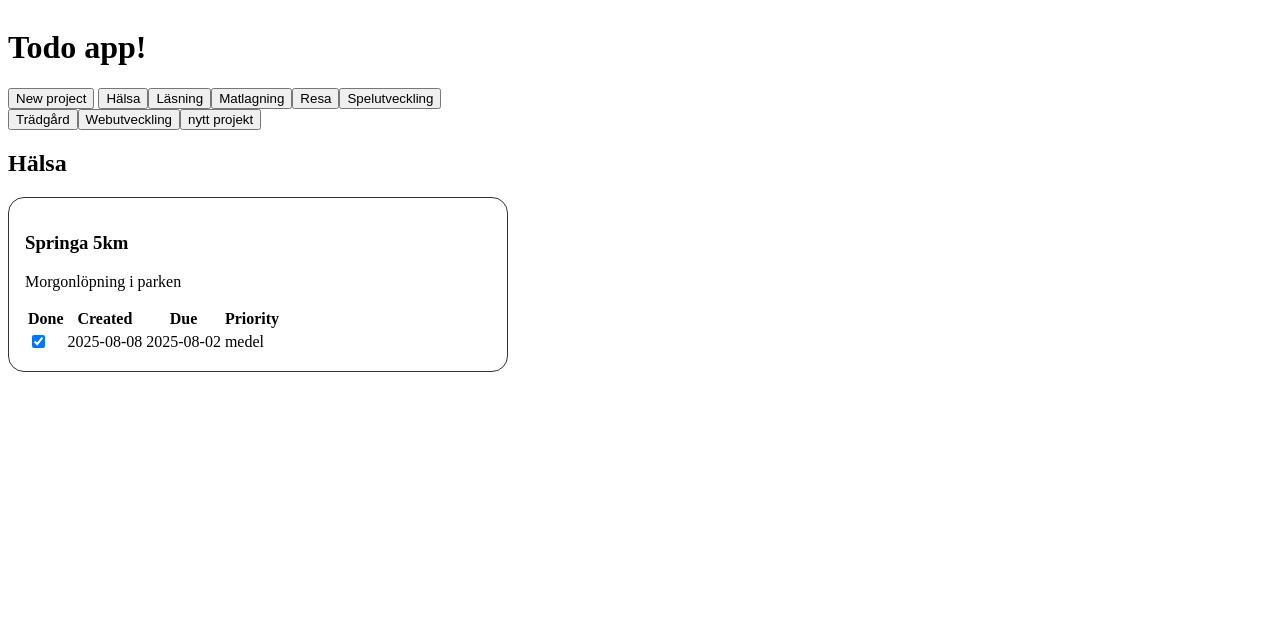
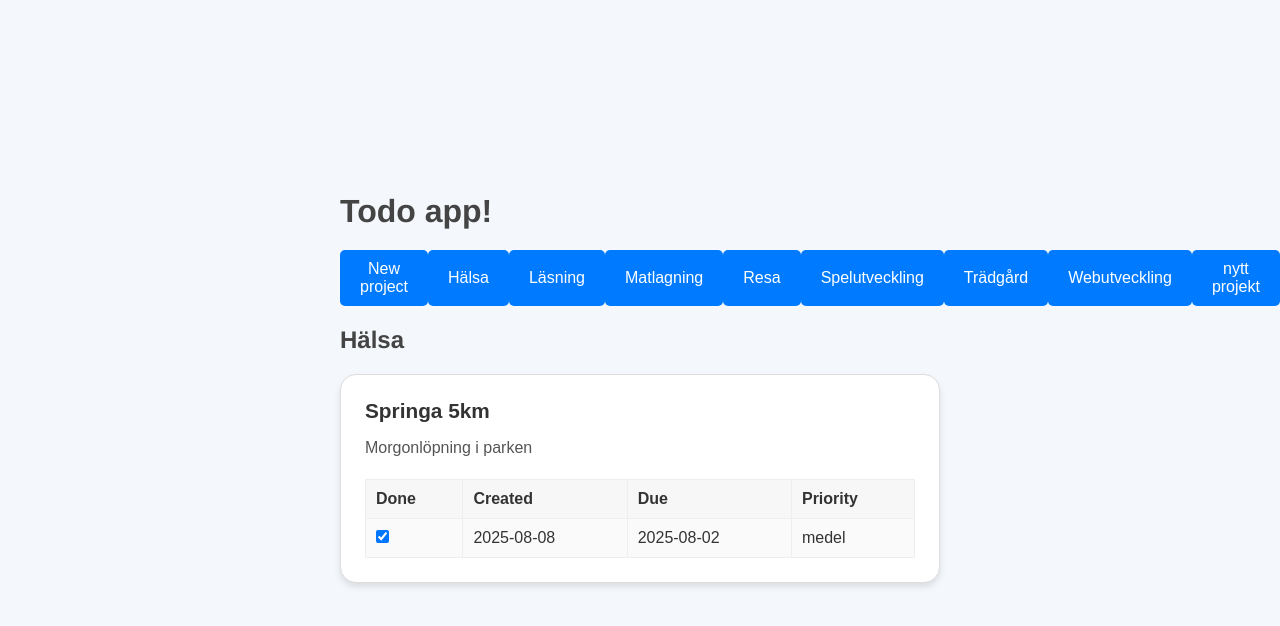
Before and after one commit to JohanCodeForFun/todo-practice, a plain HTML site: page index.html in a window 1280 px wide. Both pictures are taken after a click on the button "Hälsa". Drawn offline with Linux system fonts and the light colour scheme.

Commit message:
add styling for app

```diff
--- a/style.css
+++ b/style.css
@@ -1,18 +1,135 @@
+/* Reset default margin and padding */
+* {
+  margin: 0;
+  padding: 0;
+  box-sizing: border-box;
+}
+
 body {
-  justify-content: center;
+  font-family: 'Arial', sans-serif;
+  background-color: #f4f7fb; /* Light background color */
+  color: #333;
   display: flex;
   flex-direction: column;
+  justify-content: center;
+  align-items: center;
+  min-height: 100vh; /* Center vertically */
+  padding: 20px;
 }
 
 main {
-  max-width: 500px;
+  max-width: 600px; /* Increased width for better layout */
+  width: 100%;
+}
+
+h1, h2 {
+  font-family: 'Helvetica Neue', sans-serif;
+  color: #444;
+  margin-bottom: 20px;
+}
+
+.tab-list {
+  display: flex;
+  justify-content: space-around;
+  margin-bottom: 20px;
+}
+
+.tablinks {
+  background-color: #007BFF; /* Bright button color */
+  color: white;
+  border: none;
+  padding: 10px 20px;
+  font-size: 1rem;
+  cursor: pointer;
+  border-radius: 5px;
+  transition: background-color 0.3s ease;
+}
+
+.tablinks:hover {
+  background-color: #0056b3; /* Darker blue on hover */
+}
+
+/* Disabled button styling */
+.tablinks:disabled {
+  background-color: #d6d6d6; /* Light grey background for disabled button */
+  color: #aaa; /* Grey text color for disabled state */
+  cursor: not-allowed; /* Change the cursor to show it's disabled */
+  border: 1px solid #ccc; /* Lighter border */
+}
+
+.tablinks:disabled:hover {
+  background-color: #d6d6d6; /* Keep the same color on hover for disabled button */
+  color: #aaa; /* Ensure the text remains grey on hover */
 }
 
 
 .todo-container {
-  border: 1px solid #333;
+  background-color: white;
+  border: 1px solid #ddd;
   border-radius: 1rem;
-  padding: 1rem;
-  max-width: 500px;
-  margin-bottom: 1rem;
+  padding: 1.5rem;
+  margin-bottom: 1.5rem;
+  box-shadow: 0 4px 6px rgba(0, 0, 0, 0.1);
+  transition: transform 0.3s ease, box-shadow 0.3s ease;
 }
+
+.todo-container:hover {
+  transform: translateY(-5px); /* Subtle hover effect */
+  box-shadow: 0 8px 12px rgba(0, 0, 0, 0.2);
+}
+
+h3 {
+  font-size: 1.3rem;
+  font-weight: 600;
+  margin-bottom: 0.8rem;
+  color: #333;
+}
+
+p {
+  font-size: 1rem;
+  line-height: 1.5;
+  color: #555;
+  margin-bottom: 1.2rem;
+}
+
+table {
+  width: 100%;
+  border-collapse: collapse;
+  font-size: 1rem;
+  margin-top: 1rem;
+}
+
+th, td {
+  padding: 10px;
+  text-align: left;
+  border: 1px solid #eee;
+}
+
+th {
+  background-color: #f7f7f7;
+  color: #333;
+}
+
+td {
+  background-color: #fafafa;
+}
+
+input[type="checkbox"] {
+  margin-right: 10px;
+}
+
+footer {
+  text-align: center;
+  margin-top: 20px;
+  color: #aaa;
+  font-size: 0.9rem;
+}
+
+footer a {
+  color: #007bff;
+  text-decoration: none;
+}
+
+footer a:hover {
+  text-decoration: underline;
+}
```
